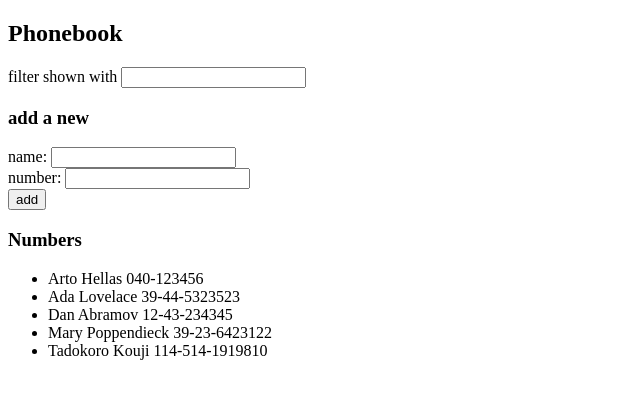
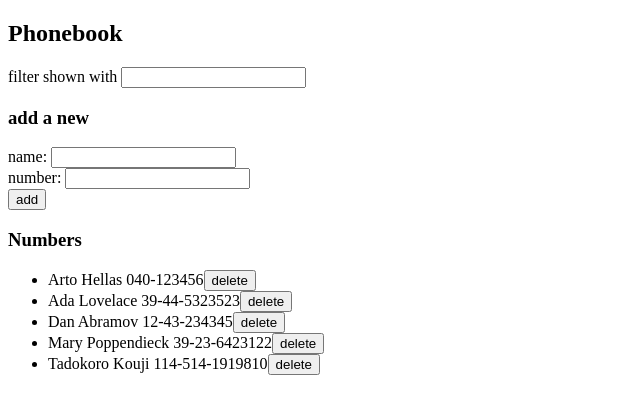
Before and after one commit to e-stjernstrom/helsinki-fullstack, a React (Vite) app in the folder part2/phonebook/: page / in a window 1280 px wide. Shown: the top 414 px of the page, without its empty margins (0-640 px from the left). Built offline with nearby package versions, Linux system fonts and the light colour scheme; data requests are answered from the project's data file.

Commit message:
Finished Exercices 2.15.

```diff
--- a/part2/phonebook/db.json
+++ b/part2/phonebook/db.json
@@ -21,9 +21,9 @@
       "id": "4"
     },
     {
-      "id": 5,
       "name": "Tadokoro Kouji",
-      "number": "114-514-1919810"
+      "number": "114-514-1919810",
+      "id": "71f5"
     }
   ]
 }
--- a/part2/phonebook/src/App.jsx
+++ b/part2/phonebook/src/App.jsx
@@ -1,5 +1,4 @@
 import { useState, useEffect } from 'react'
-import axios from 'axios'
 import personService from './services/persons'
 
 const Filter = ({ filter, onFilterChange }) => (
@@ -16,10 +15,19 @@ const PersonForm = ({ onSubmit, newName, newNumber, onNameChange, onNumberChange
   </form>
 )
 
-const Persons = ({ persons }) => {
+const Person = ({ person, toggleDelete }) => {
+  return (
+    <li>
+      {person.name} {person.number}
+      <button onClick={toggleDelete}>delete</button>
+    </li>
+  )
+}
+
+const Persons = ({ persons, toggleDelete }) => {
   return (
     <ul>
-      {persons.map(person => <li key={person.id}>{person.name} {person.number}</li>)}
+      {persons.map(person => <Person key={person.id} person={person} toggleDelete={() => toggleDelete(person.id)}/>)}
     </ul>
   )
 }
@@ -33,8 +41,8 @@ const App = () => {
   useEffect(() => {
     personService
       .getAll()
-      .then(response => {
-        setPersons(response.data)
+      .then(initialPersons => {
+        setPersons(initialPersons)
       })
   }, [])
 
@@ -50,6 +58,19 @@ const App = () => {
     setNewNumber(event.target.value)
   }
 
+  const toggleDeleteOf = (id) => {
+    const person = persons.find(person => person.id === id)
+    if (!person) return
+    const confirm = window.confirm(`Delete ${person.name}?`)
+    if (!confirm) return
+
+    personService
+      .del(id)
+      .then(() => {
+        setPersons(persons.filter(person => person.id !== id))
+      })
+  }
+
   const personsToshow =
     filter === ('')
       ? persons
@@ -57,16 +78,28 @@ const App = () => {
 
   const addNewPerson = (event) => {
     event.preventDefault()
-    const newPerson = { name: newName, number: newNumber, id: persons.length + 1 }
-    const isDuplicateName = persons.some(person => person.name === newName)
+    // trap: don't say id: persons.length + 1 as it may cause issues when support delete
+    // just let server to generate ids.
+    const newPerson = { name: newName, number: newNumber}
+    // const isDuplicateName = persons.some(person => person.name === newName)
+    const duplicatedPerson = persons.find(person => person.name === newName)
 
-    if (isDuplicateName) {
-      alert(`${newName} is already added to phonebook`)
+    if (duplicatedPerson) {
+      // alert(`${newName} is already added to phonebook`)
+      const confirm =
+        window.confirm(`${duplicatedPerson.name} is already added to phonebook, replace the old number with a new one?`)
+      if (confirm) {
+        personService
+          .update(duplicatedPerson.id, newPerson)
+          .then(returnedPerson => {
+            setPersons(persons.map(person => person.id === duplicatedPerson.id ? returnedPerson : person))
+          })
+      }
     } else {
       personService
         .create(newPerson)
-        .then(response => {
-          setPersons(persons.concat(response.data))
+        .then(returnedPerson => {
+          setPersons(persons.concat(returnedPerson))
         })
     }
 
@@ -87,7 +120,7 @@ const App = () => {
         onNumberChange={handleNumberChange}
       />
       <h3>Numbers</h3>
-      <Persons persons={personsToshow} />
+      <Persons persons={personsToshow} toggleDelete={toggleDeleteOf}/>
     </div>
   )
 }
--- a/part2/phonebook/src/services/persons.js
+++ b/part2/phonebook/src/services/persons.js
@@ -2,17 +2,24 @@ import axios from "axios"
 const baseUrl = 'http://localhost:3001/persons'
 
 const getAll = () => {
-    return axios.get(baseUrl)
+    const request = axios.get(baseUrl) // Promise<Response>
+    return request.then(response => response.data) // Promise<Data>
 }
 
-const create = ({ newObject }) => {
-    return axios.post(baseUrl, newObject)
+const create = (newObject) => {
+    const request = axios.post(baseUrl, newObject)
+    return request.then(response => response.data)
 }
 
-const update = ({ id, newObject }) => {
-    return axios.put(`${baseUrl}/${id}`, newObject)
+const update = (id, newObject) => {
+    const request = axios.put(`${baseUrl}/${id}`, newObject)
+    return request.then(response => response.data)
+}
+
+const del = (id) => {
+    return axios.delete(`${baseUrl}/${id}`) // returns 204 No Content by default
 }
 
 export default {
-    getAll, create, update
+    getAll, create, update, del
 }
```
